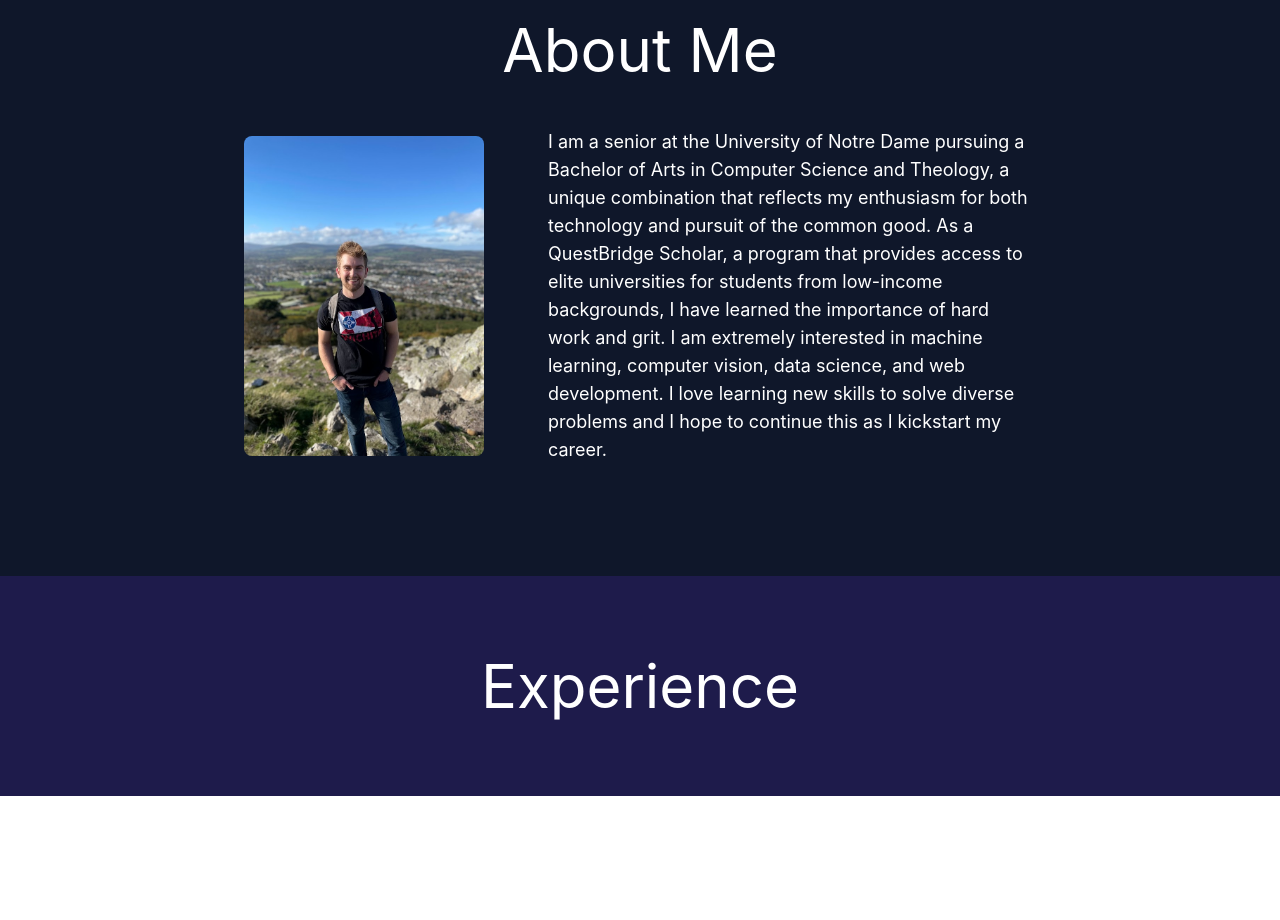
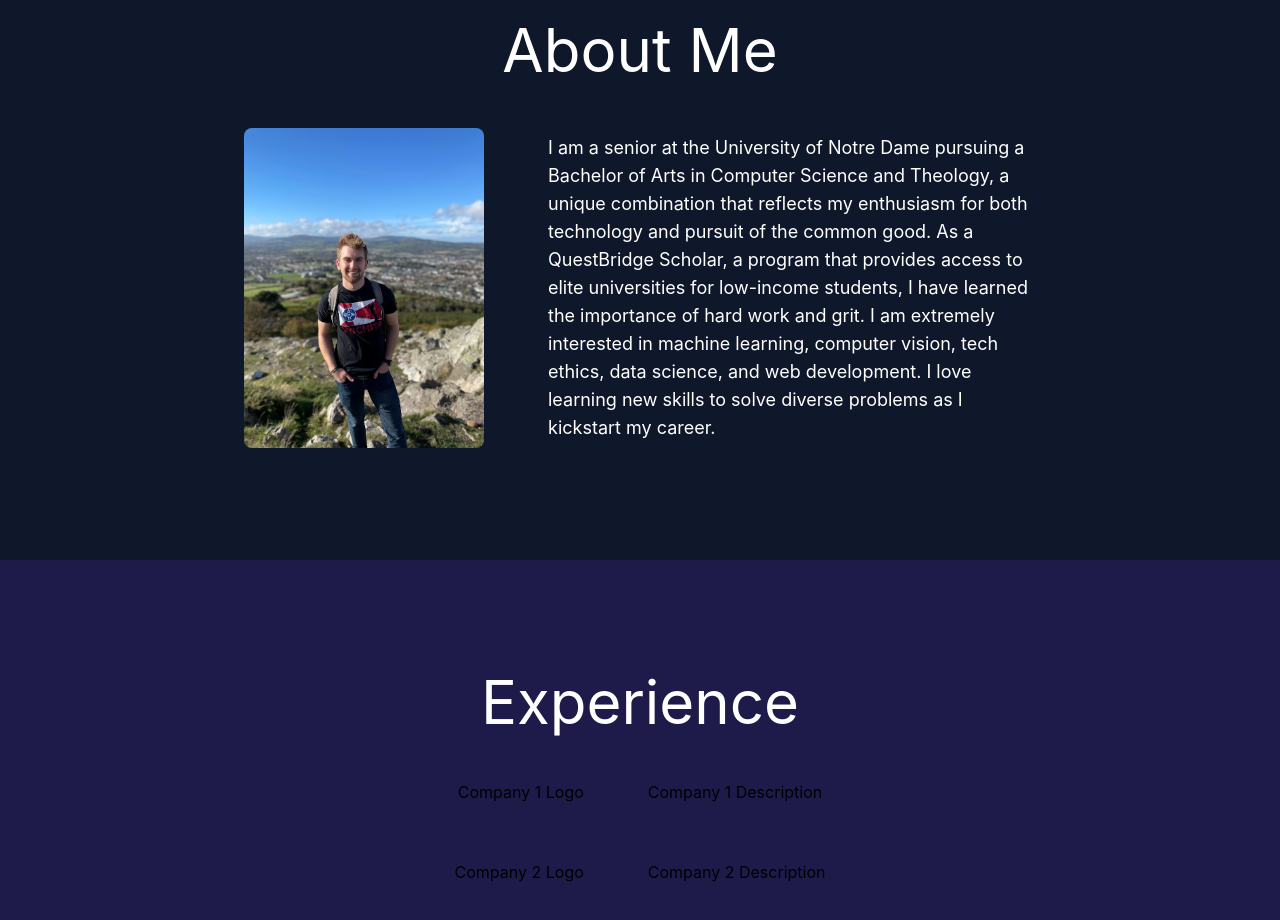
Before and after one commit to GusHauge/GusHauge.github.io, a React (Create React App) app: page / in a window 1280 px wide. Shown: the part 940-1860 px from the top of the page. Before the commit the page ends 1736 px from the top, so only its background shows below. Built offline with nearby package versions, Linux system fonts and the light colour scheme.

Commit message:
Split sections into components

```diff
--- a/src/App.js
+++ b/src/App.js
@@ -1,5 +1,5 @@
 import React from "react";
-import { Navbar } from "./components";
+import { Navbar, Title, About, Experience } from "./components";
 
 export default function App() {
   return (
@@ -9,45 +9,9 @@ export default function App() {
       </header>
       <main class="relative">
         <div class="flex flex-col">
-          <div class="flex flex-col w-full h-screen bg-indigo-950 space-y-10 items-center">
-            <h1 class="text-6xl text-white mt-40">Gus Hauge</h1>
-            <h2 class="text-lg text-white">
-              Software Developer with a passion for solving problems
-            </h2>
-          </div>
-
-          <div
-            id="about"
-            class="flex flex-col w-full h-fit bg-slate-900 items-center space-y-12 p-28"
-          >
-            <h1 class="text-6xl text-white">About Me</h1>
-            <div class="flex items-center justify-center space-x-16 mb-24">
-              <img
-                src={require("./images/Bray_Frontal.jpg")}
-                alt="Gus"
-                class="rounded-lg h-80"
-              />
-              <p class="text-lg text-white max-w-2xl w-1/2">
-                I am a senior at the University of Notre Dame pursuing a
-                Bachelor of Arts in Computer Science and Theology, a unique
-                combination that reflects my enthusiasm for both technology and
-                pursuit of the common good. As a QuestBridge Scholar, a program
-                that provides access to elite universities for students from
-                low-income backgrounds, I have learned the importance of hard
-                work and grit. I am extremely interested in machine learning,
-                computer vision, data science, and web development. I love
-                learning new skills to solve diverse problems and I hope to
-                continue this as I kickstart my career.
-              </p>
-            </div>
-          </div>
-
-          <div
-            id="experience"
-            class="flex flex-col w-full h-fit bg-indigo-950 items-center space-y-12 p-20"
-          >
-            <h1 class="text-6xl text-white">Experience</h1>
-          </div>
+          <Title />
+          <About />
+          <Experience />
         </div>
       </main>
     </div>
--- /dev/null
+++ b/src/components/About.js
@@ -0,0 +1,28 @@
+export const About = () => {
+  return (
+    <div
+      id="about"
+      class="flex flex-col w-full h-fit bg-slate-900 items-center space-y-12 py-28 px-10"
+    >
+      <h1 class="text-6xl text-white">About Me</h1>
+      <div class="flex items-center justify-center space-x-16">
+        <img
+          src={require("../images/Bray_Frontal.jpg")}
+          alt="Gus"
+          class="rounded-lg h-80"
+        />
+        <p class="text-lg text-white max-w-2xl w-1/2">
+          I am a senior at the University of Notre Dame pursuing a Bachelor of
+          Arts in Computer Science and Theology, a unique combination that
+          reflects my enthusiasm for both technology and pursuit of the common
+          good. As a QuestBridge Scholar, a program that provides access to
+          elite universities for low-income students, I have learned the
+          importance of hard work and grit. I am extremely interested in machine
+          learning, computer vision, tech ethics, data science, and web
+          development. I love learning new skills to solve diverse problems as I
+          kickstart my career.
+        </p>
+      </div>
+    </div>
+  );
+};
--- /dev/null
+++ b/src/components/Experience.js
@@ -0,0 +1,20 @@
+export const Experience = () => {
+  return (
+    <div
+      id="experience"
+      class="flex flex-col w-full h-fit bg-indigo-950 items-center space-y-12 py-28 px-10"
+    >
+      <h1 class="text-6xl text-white">Experience</h1>
+      <div class="flex flex-col gap-14">
+        <div class="flex items-center justify-center space-x-16">
+          <h1>Company 1 Logo</h1>
+          <p>Company 1 Description</p>
+        </div>
+        <div class="flex items-center justify-center space-x-16">
+          <h1>Company 2 Logo</h1>
+          <p>Company 2 Description</p>
+        </div>
+      </div>
+    </div>
+  );
+};
--- /dev/null
+++ b/src/components/Title.js
@@ -0,0 +1,10 @@
+export const Title = () => {
+  return (
+    <div class="flex flex-col w-full h-screen bg-gradient-to-r from-black to-indigo-900 space-y-10 items-center">
+      <h1 class="text-6xl text-white mt-40">Gus Hauge</h1>
+      <h2 class="text-lg text-white">
+        Software Developer with a passion for solving problems
+      </h2>
+    </div>
+  );
+};
--- a/src/components/index.js
+++ b/src/components/index.js
@@ -1,2 +1,5 @@
 import { Navbar } from "./Navbar";
-export { Navbar };
+import { Title } from "./Title";
+import { About } from "./About";
+import { Experience } from "./Experience";
+export { Navbar, Title, About, Experience };
```
